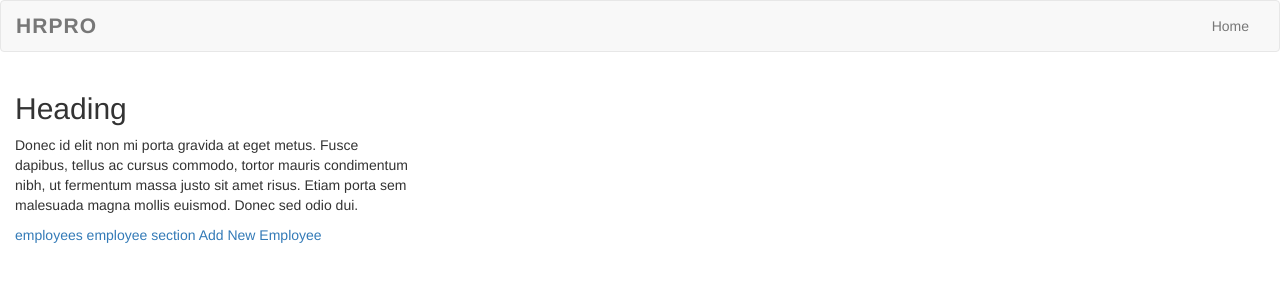
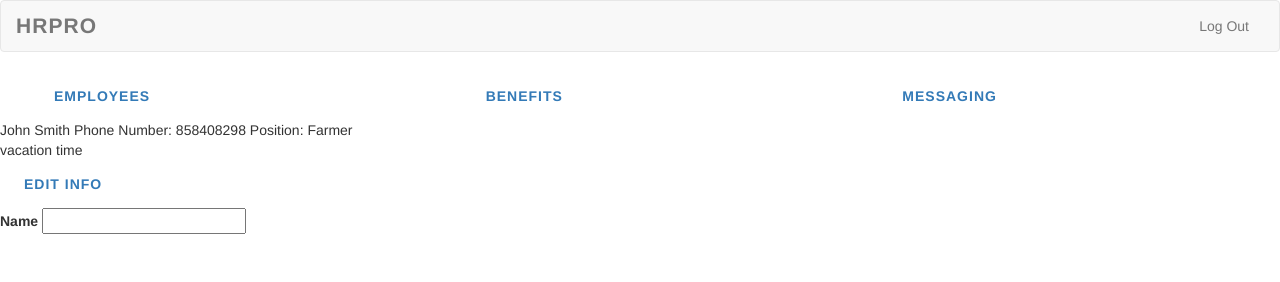
Before and after one commit to troyacosta/hackathon-project, a website: page index.html in a window 1280 px wide. Both pictures are taken after a click on the link "HRPRO". Drawn offline with nearby package versions, Linux system fonts and the light colour scheme; a web font is replaced by a local one.

Commit message:
html routes operational

```diff
--- a/index.html
+++ b/index.html
@@ -23,7 +23,7 @@
 	<!-- Collect the nav links, forms, and other content for toggling -->
 			<div class="collapse navbar-collapse" id="bs-example-navbar-collapse-1">
 				<ul class="nav navbar-nav navbar-right">
-					<li><a href="#homePage">Home</a></li>
+					<li><a href="#logIn">Log Out</a></li>
 				</ul>
 			</div><!-- /.navbar-collapse -->
 		</div><!-- /.container-fluid -->
@@ -59,27 +59,66 @@
 <!--logIn ends here-->
 <!--Employee section starts here-->
 	<section class="container-fluid all" id="homePage">
+<div class="container-fluid">
 	<div class="row">
 		<div class="col-md-4">
+			<a class="btn" href="#employees">Employees</a>
+		</div>
+		<div class="col-md-4">
+		<div class="col-md-4">
+			<a class="btn" href="#Benefits">Benefits</a>
+		</div>
+		</div>
+		<div class="col-md-4">
+		<div class="col-md-4">
+			<a class="btn" href="#Messaging">Messaging</a>
+		</div>
+		</div>
+	</div>
+</div>
+	</section>
+
+<!-- This is where the manager gets a view of a single employee. -->
+	<section id="employees" class="all">
+		<div class="container-fluid">
+			<div class="row">
+				<div class="col-md-6">
+					<a class="btn" href="#addNewEmployee">Add New Employee</a>
+				</div>
+				<div class="col-md-4">
 					<h2>
-					Heading
+						John Smith
 					</h2>
 					<p>
 						Donec id elit non mi porta gravida at eget metus. Fusce dapibus, tellus ac cursus commodo, tortor mauris condimentum nibh, ut fermentum massa justo sit amet risus. Etiam porta sem malesuada magna mollis euismod. Donec sed odio dui.
 					</p>
 					<p>
-					<a href="#employees">employees</a>
-					 <a href="#singleEmployee">employee section</a>
-					  <a href="#addNewEmployee">Add New Employee</a>
+						<a class="btn" href="#singleEmployee">View details »</a>
 					</p>
 				</div>
 			</div>
-	</section>
-	    <section id="singleEmployee" class="all">single employee section
-        <div id="vactionTime">vaction time</div>
-        <a href="#editEmployeeInfo">Edit Info</a>
+		</div>
 	</section>
     <section id="addNewEmployee" class="all">new employee section</section>
+
+    <section class="employees">
+    	<section class="singleEmployee">
+    		John Smith
+    		Phone Number: 858408298
+    		Position: Farmer
+	    	<div id="vactionTime">vacation time</div>
+	        <a href="#editEmployeeInfo" class="btn">Edit Info</a>
+    	</section>
+    </section>
+
+    <section class="addNewEmployee">
+    	<form>
+    		<label>Name
+    			<input type="text" placeholer="name">
+    		</label>
+    	</form>
+    </section>
+
 
     <script type="text/javascript" src="/scripts/bundle.js"></script>
 </body>
```
Also changed, not shown: scripts/bundle.js, 1 other file. Lines whose indentation alone changed are shown as unchanged.
